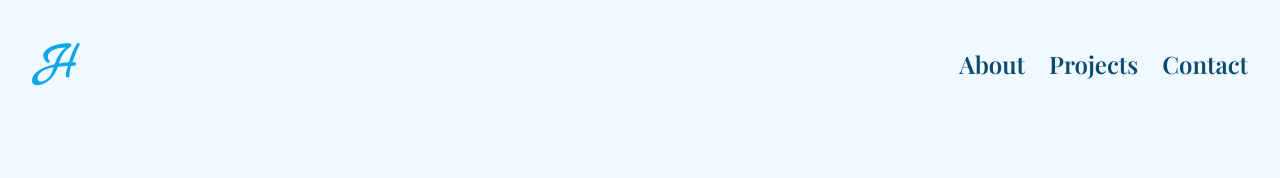
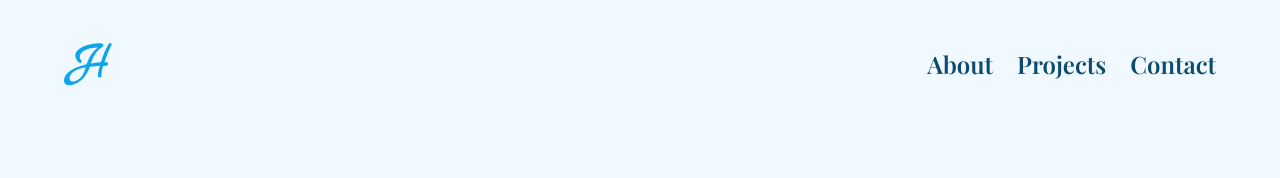
Before and after one commit to hazeltonbw/portfolio2, a React (Vite) app: page / in a window 1280 px wide. Shown: the top 178 px of the page. Built offline with nearby package versions, Linux system fonts and the light colour scheme; a web font is replaced by a local one.

Commit message:
Change padding on nav

```diff
--- a/src/components/Nav.tsx
+++ b/src/components/Nav.tsx
@@ -22,7 +22,7 @@ const Nav = (props: Props) => {
 
   return (
     <nav
-      className={`flex min-h-[2rem] py-10 px-8 md:flex-row md:flex-none items-center justify-center rounded-b-md w-full overflow-x-hidden ${
+      className={`flex min-h-[2rem] py-10 px-16 md:flex-row md:flex-none items-center justify-center rounded-b-md w-full overflow-x-hidden ${
         props.navIsOpen ? 'flex-col flex-1' : 'flex-row'
       }`}
     >
```
